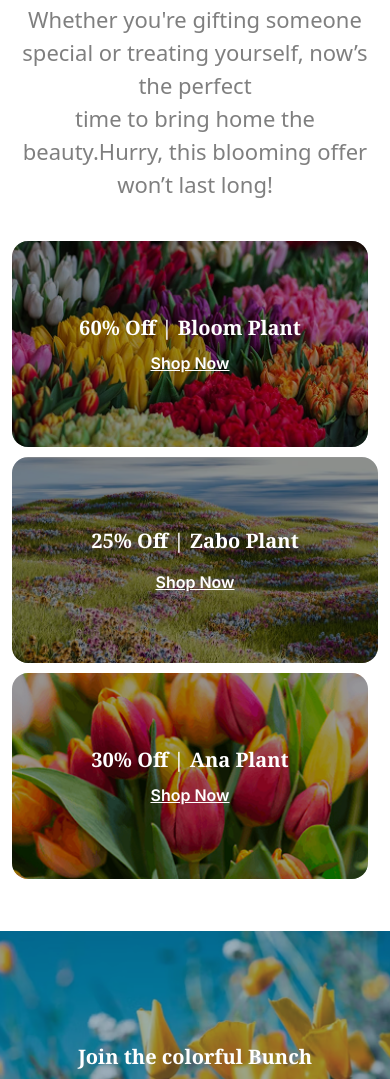
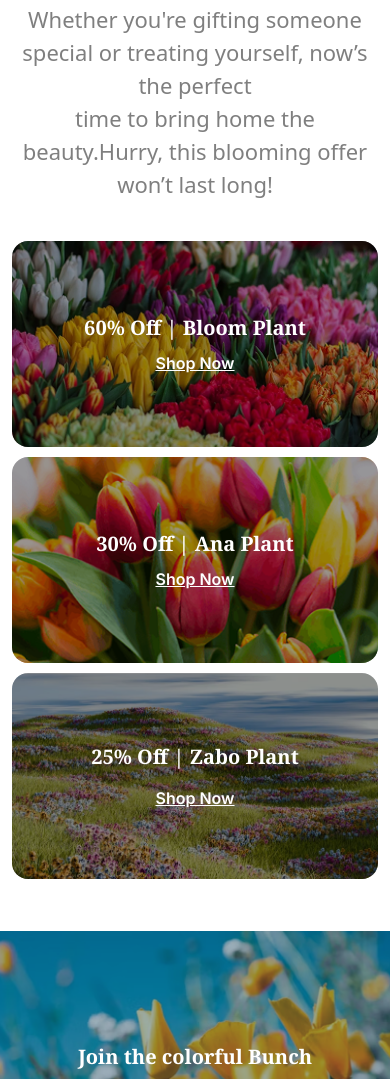
Before and after one commit to RahidulRIP/responsive-flowers-site, a plain HTML site: page index.html in a window 390 px wide. Shown: the part 3483-4562 px from the top of the page. Drawn offline with nearby package versions, Linux system fonts and the light colour scheme.

Commit message:
made some change in the latest deals section

```diff
--- a/index.html
+++ b/index.html
@@ -237,7 +237,7 @@
                 <p class="text-[22px] text-[#00000080] ">Whether you're gifting someone special or treating yourself,
                     now’s the perfect <br> time to bring home the beauty.Hurry, this blooming offer won’t last long!</p>
             </div>
-            <div class="grid grid-cols-1 md:grid-cols-3 gap-2.5 ">
+            <div class="flex flex-col md:grid md:grid-cols-3 gap-2.5 ">
 
                 <div
                     class="bg-[url('./assets/deal-bloom.png')] bg-center bg-cover bg-no-repeat h-[206px] relative rounded-2xl">
@@ -253,7 +253,7 @@
 
 
                 <div
-                    class="bg-[url('./assets/deal-zabo.png')] bg-center bg-cover bg-no-repeat h-[206px] md:h-full col-span-2 row-span-2 rounded-2xl relative">
+                    class="bg-[url('./assets/deal-zabo.png')] bg-center bg-cover bg-no-repeat h-[206px] md:h-full col-span-2 row-span-2 rounded-2xl relative order-3 md:order-2 ">
 
                     <div class="bg-black h-full opacity-40 rounded-2xl"> </div>
 
@@ -265,7 +265,7 @@
                 </div>
 
                 <div
-                    class="bg-[url('./assets/deal-ana.png')] bg-center bg-cover bg-no-repeat h-[206px] relative rounded-2xl">
+                    class="bg-[url('./assets/deal-ana.png')] bg-center bg-cover bg-no-repeat h-[206px] relative rounded-2xl order-2 md:order-3 ">
 
                     <!-- opacity and overly  -->
                     <div class="bg-black h-full opacity-40 rounded-2xl"></div>
```
